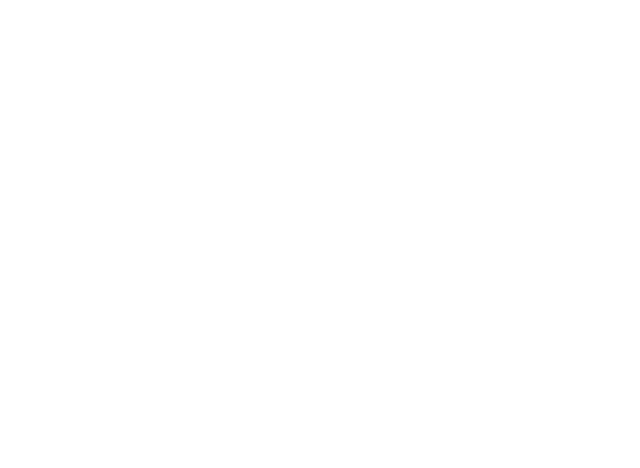
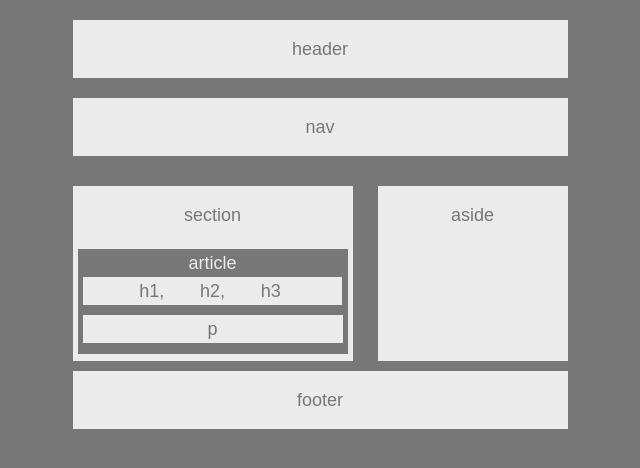
Before and after one commit to jasajam/HW-Wireframe, a plain HTML site: page index.html in a window 1280 px wide. Shown: the whole page, without its empty margins (180-820 px from the left). Drawn offline with Linux system fonts and the light colour scheme.

Commit message:
created layout for website page using HTML and CSS. Two CSS files used - one being a reset

```diff
--- a/index.html
+++ b/index.html
@@ -5,8 +5,57 @@
     <meta name="viewport" content="width=device-width, initial-scale=1.0">
     <meta http-equiv="X-UA-Compatible" content="ie=edge">
     <title>Basic Wireframe</title>
+    <!-- <link href="style.css" rel="stylesheet" type="text/css"> -->
+    <link href="reset.css" rel="stylesheet" type="text/css">
+    <link href="style.css" rel="stylesheet" type="text/css">
 </head>
 <body>
 
+    <div class="wrapper">   <!--wrapper div-->
+
+        <div> <!--container for header-->
+
+            <header>header</header> <!--class="contentWidth"-->
+
+             <!-- <br> -->
+
+            <nav>nav</nav> <!--class="contentWidth"-->
+
+        </div>
+
+        <div class="currentPage clearfix">
+
+            <section>
+
+                <h1 class="sectionHeading">section</h1>
+
+                <article>
+
+                    <h1 class="articleTitle">article</h1> <!--or with own header? -->
+
+                    <div class="specialHeadings clearfix">
+                        <h1 id="articleTitle1">h1, </h1>
+                        <h2 id="articleTitle2">h2, </h2>
+                        <h3 id="articleTitle3">h3</h3>
+                    </div>
+
+                    <p class="articleContent">p</p>
+
+                </article>
+
+            </section>
+
+            <aside>
+
+                <h1>aside</h1>
+
+            </aside>
+
+        </div>
+
+        <footer>footer</footer>
+
+    </div> <!--close of wrapper-->
+
 </body>
 </html>
--- /dev/null
+++ b/reset.css
@@ -0,0 +1,48 @@
+/* http://meyerweb.com/eric/tools/css/reset/
+   v2.0 | 20110126
+   License: none (public domain)
+*/
+
+html, body, div, span, applet, object, iframe,
+h1, h2, h3, h4, h5, h6, p, blockquote, pre,
+a, abbr, acronym, address, big, cite, code,
+del, dfn, em, img, ins, kbd, q, s, samp,
+small, strike, strong, sub, sup, tt, var,
+b, u, i, center,
+dl, dt, dd, ol, ul, li,
+fieldset, form, label, legend,
+table, caption, tbody, tfoot, thead, tr, th, td,
+article, aside, canvas, details, embed,
+figure, figcaption, footer, header, hgroup,
+menu, nav, output, ruby, section, summary,
+time, mark, audio, video {
+	margin: 0;
+	padding: 0;
+	border: 0;
+	font-size: 100%;
+	font: inherit;
+	vertical-align: baseline;
+}
+/* HTML5 display-role reset for older browsers */
+article, aside, details, figcaption, figure,
+footer, header, hgroup, menu, nav, section {
+	display: block;
+}
+body {
+	line-height: 1;
+}
+ol, ul {
+	list-style: none;
+}
+blockquote, q {
+	quotes: none;
+}
+blockquote:before, blockquote:after,
+q:before, q:after {
+	content: '';
+	content: none;
+}
+table {
+	border-collapse: collapse;
+	border-spacing: 0;
+}
--- a/style.css
+++ b/style.css
@@ -0,0 +1,139 @@
+* {
+    box-sizing: border-box;
+}
+
+/* code from UCB */
+body {
+    font-family: 'Arial', 'Helvetica Neue', Helvetica, sans-serif;
+    color: #777;
+    background: #777;
+    width: 960px;
+    font-size: 18px;
+    text-align: center;
+}
+
+.wrapper {
+    width: 495px;
+    /* margin: auto;  (alternative option to center)*/
+    margin-left: 232.5px;
+    margin-right: 232.5px;
+}
+
+/* code from UCB required background color */
+header, nav, section, aside, footer {
+    background: #ebebeb;
+}
+
+header {
+    padding: 20px;
+    margin: 20px;
+    width: 495px;
+}
+
+nav {
+    padding: 20px;
+    margin: 20px;
+    width: 495px;
+}
+
+
+
+.currentPage {
+    width: 495px;
+    margin: 10px;
+}
+
+
+  aside {
+    /* position: absolute;
+    right: 85px; */
+    margin-right: 0px;
+    margin-top: 10px;
+    height: 175px;
+    width: 190px;
+    padding: 20px;
+    float: right;
+    position: relative;
+    left: 10px;
+}
+section {
+    float: left;
+    width: 280px;
+    height: 175px;
+    margin: 10px;
+}
+
+.sectionHeading {
+    padding: 20px;
+}
+
+article {
+    background: #777;
+    margin: 5px;
+    height: 105px;
+}
+
+.articleTitle {
+    padding: 5px;
+    color: #ebebeb;
+    background: #777;
+}
+
+#articleTitle1 {
+    color: #777;
+    background: #ebebeb;
+    font-weight: normal;
+    font-size: 18px;
+    padding: 5px;
+    float: left;
+    width: 86.7px;
+    margin-left: 5px;
+    text-align: right;
+}
+
+#articleTitle2 {
+    color: #777;
+    background: #ebebeb;
+    font-weight: normal;
+    font-size: 18px;
+    padding: 5px;
+    float: left;
+    width: 86.6px;
+}
+
+#articleTitle3 {
+    color: #777;
+    background: #ebebeb;
+    font-weight: normal;
+    font-size: 18px;
+    padding: 5px;
+    float: left;
+    width: 86.6px;
+    text-align: left;
+}
+
+.articleContent {
+    background: #ebebeb;
+    color: #777;
+    clear: both;
+    overflow: auto;
+    padding: 5px;
+    width: 260px;
+    margin: 5px;
+    position: relative;
+    bottom: -10px;
+}
+
+footer {
+    padding: 20px;
+    margin: 20px;
+    width: 495px;
+    clear: both;
+    overflow: auto;
+}
+
+
+h1, p {
+    color: #777;
+    background: #ebebeb;
+}
```
Also changed, not shown: 1 other file.
